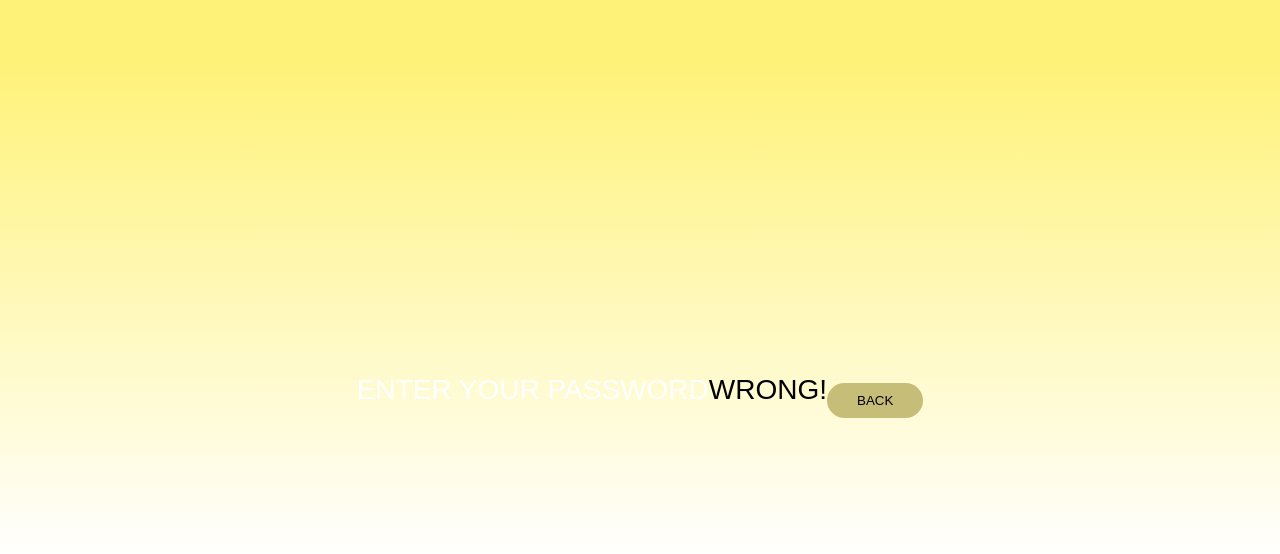
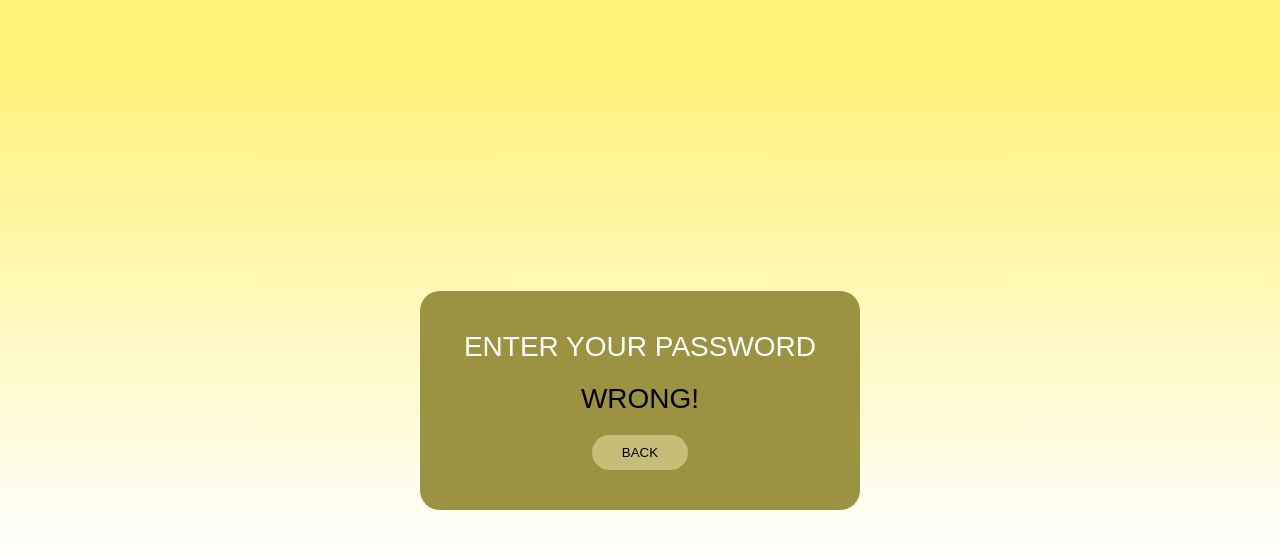
Before and after one commit to tdewialmira-a11y/try2, a plain HTML site: page wrong.html in a window 1280 px wide. Drawn offline with Linux system fonts and the light colour scheme.

Commit message:
Refactor wrong.html for improved layout
Updated HTML structure and added a container div.

```diff
--- a/wrong.html
+++ b/wrong.html
@@ -1,13 +1,13 @@
 <!DOCTYPE html>
 <html>
 <head>
-    <meta name="viewport" content="width=device-width, initial-scale=1.0">
+<meta name="viewport" content="width=device-width, initial-scale=1.0">
 <link rel="stylesheet" href="style.css">
 </head>
 
 <body>
 
-<div class="box"></div>
+<div class="container">
 
 <div class="title">ENTER YOUR PASSWORD</div>
 
@@ -17,5 +17,7 @@
 <button>BACK</button>
 </a>
 
+</div>
+
 </body>
 </html>
```
